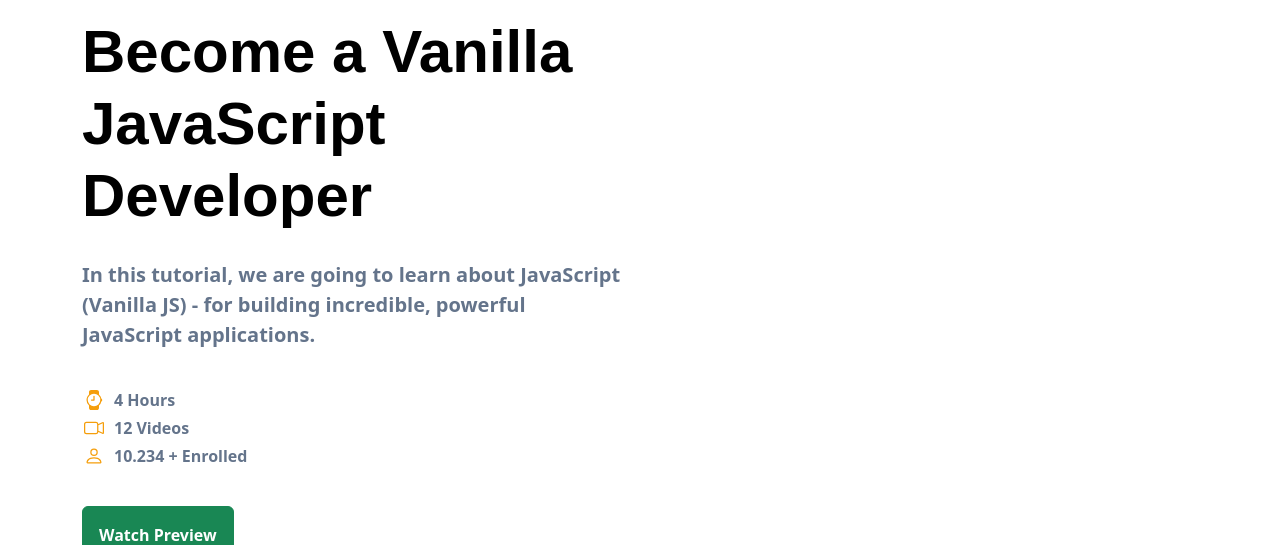
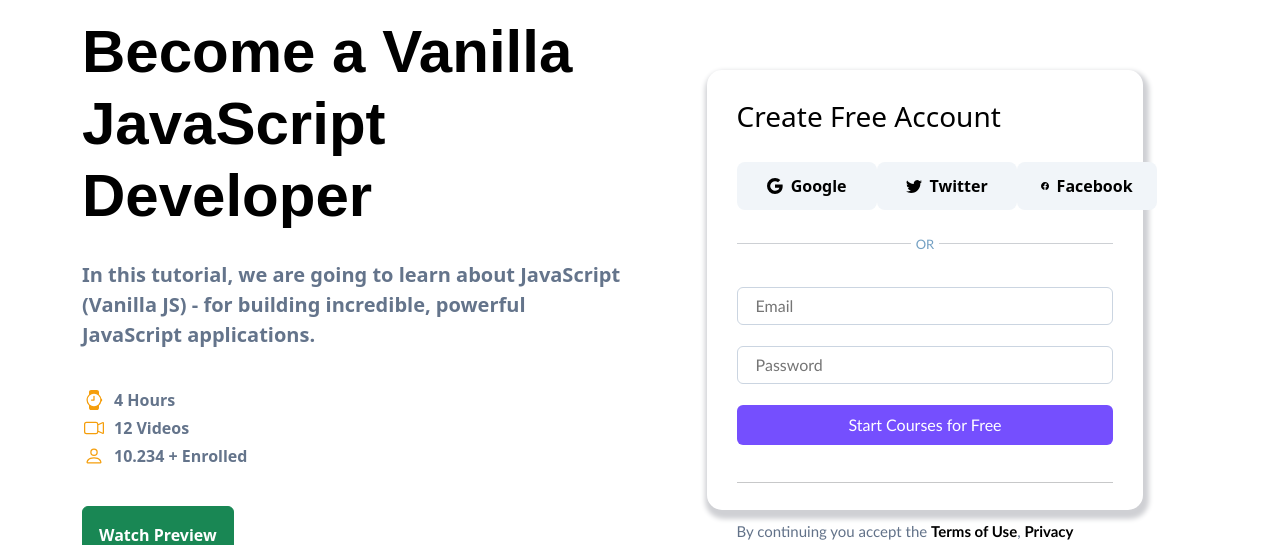
Before and after one commit to MamaraimovDavron/geeks, a React (Create React App) app: page / in a window 1280 px wide. Shown: the part 389-934 px from the top of the page. Built offline with nearby package versions, Linux system fonts and the light colour scheme.

Commit message:
MyPart2 finished

```diff
--- a/src/App.js
+++ b/src/App.js
@@ -3,6 +3,7 @@
 import { useState } from "react";
 import styled from "styled-components";
 import MyPart2 from "./components/Part2/MyPart2";
+import MyPart3 from "./components/Part3/MyPart3";
 
 const AppBox = styled.div`
   /* background-color: red !important; */
@@ -24,6 +25,8 @@
   iconColor: "#AF7632",
   iconBgColor: "#5A4327",
   aColor: "white",
+  socialNetworkBgColor: "#0F172A",
+  textColor: "#948CA7",
 };
 
 const lightTheme = {
@@ -38,6 +41,8 @@
   iconColor: "#C68840",
   iconBgColor: "#FFEEDA",
   aColor: "black",
+  socialNetworkBgColor: "#f1f5f9",
+  textColor: "black",
 };
 
 const App = () => {
@@ -64,6 +69,8 @@
         theme={theme}
       />
 
+      <MyPart3 />
+
       {/* <div className="container-fluid"></div> */}
     </AppBox>
   );
--- a/src/components/Part2/MyPart2.js
+++ b/src/components/Part2/MyPart2.js
@@ -8,6 +8,8 @@
 import { CameraVideo } from "react-bootstrap-icons";
 import { Person } from "react-bootstrap-icons";
 import { CheckCircle } from "react-bootstrap-icons";
+import { Google, Twitter, Facebook } from "react-bootstrap-icons";
+import Form from "react-bootstrap/Form";
 
 const Part2Box = styled.div`
   height: 86.7vh;
@@ -100,6 +102,129 @@
   }
 `;
 
+const Account = styled.form`
+  height: 86.7vh;
+  /* border: 1px solid #ff1234; */
+  display: flex;
+  flex-direction: column;
+  align-items: center;
+  justify-content: center;
+
+  .form {
+    /* border: 1px solid red; */
+    box-shadow: 2px 5px 5px 4px #cfd0d4;
+    width: 80%;
+    height: 55vh;
+    border-radius: 15px;
+    padding: 30px;
+    display: flex;
+    flex-direction: column;
+    gap: 21px;
+    h3 {
+      color: ${(props) => props.theme.title};
+    }
+    ul {
+      display: flex;
+      flex-direction: row;
+      align-items: center;
+      justify-content: space-between;
+      padding: 0;
+      li {
+        list-style: none;
+
+        a {
+          text-decoration: none;
+          border: 1px solid red;
+          padding: 12px 24px;
+          width: 140px;
+          border-radius: 8px;
+          background-color: ${(props) => props.theme.socialNetworkBgColor};
+          border: none;
+          color: ${(props) => props.theme.title};
+          font-weight: 600;
+          transition: all 0.4s;
+          display: flex;
+          flex-direction: row;
+          align-items: center;
+          justify-content: center;
+          gap: 8px;
+          &:hover {
+            background-color: #cdd0d4;
+          }
+        }
+      }
+    }
+
+    span {
+      /* border: 1px solid; */
+      padding: 0;
+      margin-top: -10px;
+      display: flex;
+      flex-direction: row;
+      align-items: center;
+      justify-content: center;
+      .hr {
+        /* border: 1px solid red; */
+        width: 80%;
+        padding: 0;
+
+        border-top: 1px solid #cdd0d4;
+      }
+
+      h3 {
+        font-size: 13px;
+        font-weight: 400;
+        /* padding: 5px; */
+        padding-bottom: 5px;
+        padding-left: 5px;
+        padding-right: 5px;
+        font-family: "Trebuchet MS", "Lucida Sans Unicode", "Lucida Grande",
+          "Lucida Sans", Arial, sans-serif;
+        color: #73a0c3;
+      }
+    }
+
+    input {
+      border: none;
+      outline: 0;
+      border: ${(props) => props.theme.searchBorder};
+      padding: 6px 18px;
+      border-radius: 6px;
+      background-color: ${(props) => props.theme.miniBody};
+      font-family: "Trebuchet MS", "Lucida Sans Unicode", "Lucida Grande",
+        "Lucida Sans", Arial, sans-serif;
+    }
+
+    .bottomText {
+      color: #627289;
+      font-family: "Trebuchet MS", "Lucida Sans Unicode", "Lucida Grande",
+        "Lucida Sans", Arial, sans-serif;
+      font-size: 15px;
+      a {
+        text-decoration: none;
+        color: ${(props) => props.theme.textColor};
+        font-weight: 600;
+      }
+    }
+  }
+`;
+
+const StartCoursesBtn = styled.button`
+  background-color: #754ffe;
+  color: white;
+  width: 100%;
+  border: none;
+  font-family: "Trebuchet MS", "Lucida Sans Unicode", "Lucida Grande",
+    "Lucida Sans", Arial, sans-serif;
+  padding: 8px 12px;
+  border-radius: 6px;
+  transition: 0.3s;
+  &:hover {
+    background-color: #5f4ffe;
+  }
+`;
+const socialMedias = ["Google", "Twitter", "Facebook"];
+
 export default function MyPart2({ isDarkTheme, lightTheme, darkTheme, theme }) {
   console.log(darkTheme);
   return (
@@ -133,7 +258,46 @@
             </Button>
           </Part2Box>
         </Col>
-        <Col></Col>
+        <Col className="account">
+          <Account theme={isDarkTheme ? darkTheme : lightTheme}>
+            <Form className="form">
+              <h3>Create Free Account</h3>
+              <ul>
+                {socialMedias.map((item, index) => {
+                  return (
+                    <li>
+                      <a href="!#">
+                        {index === 0 ? <Google /> : ""}
+                        {index === 1 ? <Twitter /> : ""}
+                        {index === 2 ? <Facebook /> : ""}
+                        {item}
+                      </a>
+                    </li>
+                  );
+                })}
+              </ul>
+              <span>
+                <p className="hr"></p>
+                <h3>OR</h3>
+                <p className="hr"></p>
+              </span>
+              <input type="email" placeholder="Email" className="email" />
+              <input
+                type="password"
+                placeholder="Password"
+                className="password"
+              />
+              <StartCoursesBtn>Start Courses for Free</StartCoursesBtn>
+              <hr id="hr-line" />
+              <p className="bottomText">
+                By continuing you accept the <a href="!#">Terms of Use</a>,{" "}
+                <a href="!#">Privacy Policy</a>, and{" "}
+                <a href="!#">Data Policy</a>
+              </p>
+            </Form>
+          </Account>
+        </Col>
+
         <ColChecked
           lg={12}
           className="colChecked"
--- /dev/null
+++ b/src/components/Part3/MyPart3.js
@@ -0,0 +1,14 @@
+import React from "react";
+import Container from "react-bootstrap/Container";
+import Row from "react-bootstrap/Row";
+import Col from "react-bootstrap/Col";
+
+export default function MyPart3() {
+  return (
+    <Container>
+      <Row>
+        <Col lg={12}>Col-12</Col>
+      </Row>
+    </Container>
+  );
+}
```
